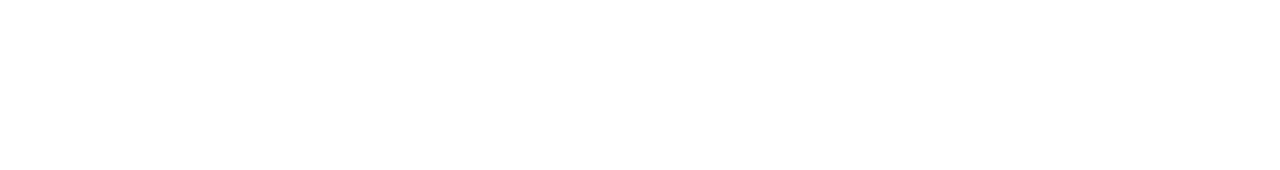
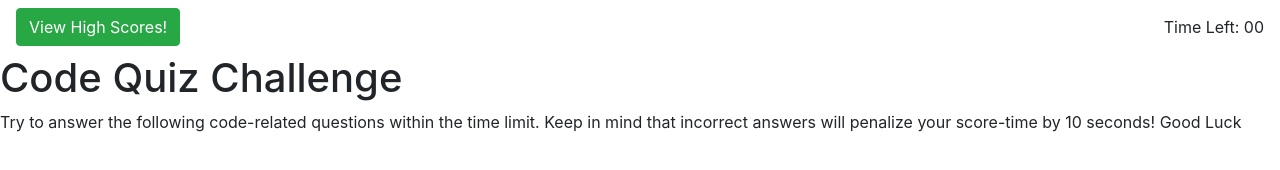
Before and after one commit to arob0017/Code_Quiz, a plain HTML site: page index.html in a window 1280 px wide. Drawn offline with nearby package versions, Linux system fonts and the light colour scheme.

Commit message:
bootstrap css link added, header

```diff
--- a/index.html
+++ b/index.html
@@ -1,11 +1,24 @@
 <!DOCTYPE html>
 <html lang="en-us">
   <head>
-    <meta charset="UTF-8">
-    <title>Code Quiz</title>
+    <meta charset="UTF-8"/>
+    <meta name="viewport" content="width=device-width, initial-scale=1.0" />
+    <title>Amelia's Code Quiz</title>
+    <link rel="stylesheet" href="https://stackpath.bootstrapcdn.com/bootstrap/4.5.2/css/bootstrap.min.css" integrity="sha384-JcKb8q3iqJ61gNV9KGb8thSsNjpSL0n8PARn9HuZOnIxN0hoP+VmmDGMN5t9UJ0Z" crossorigin="anonymous">
     <link rel="stylesheet" href="style.css">
   </head>
   <body>
+    <header>
+        <nav class="navbar">
+            <button type="button" class="btn btn-success" id="Highscore-btn">View High Scores!</button>
+            <div class="nav-item" class="time">Time Left: <span id="seconds">00</span></div>
+        </nav>
+    </header>
+    <main>
+        <h1>Code Quiz Challenge</h1>
+        <p>Try to answer the following code-related questions within the time limit. Keep in mind that incorrect answers will penalize your score-time by 10 seconds! Good Luck</p>
+
+    </main>
 
 
 
```
